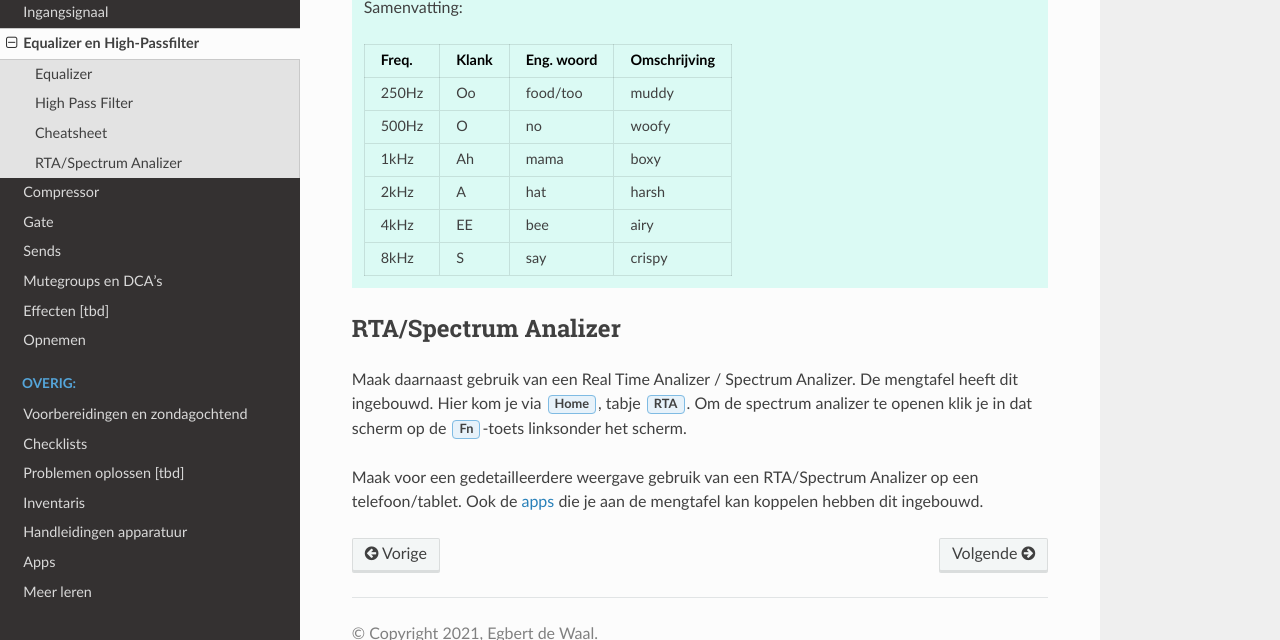
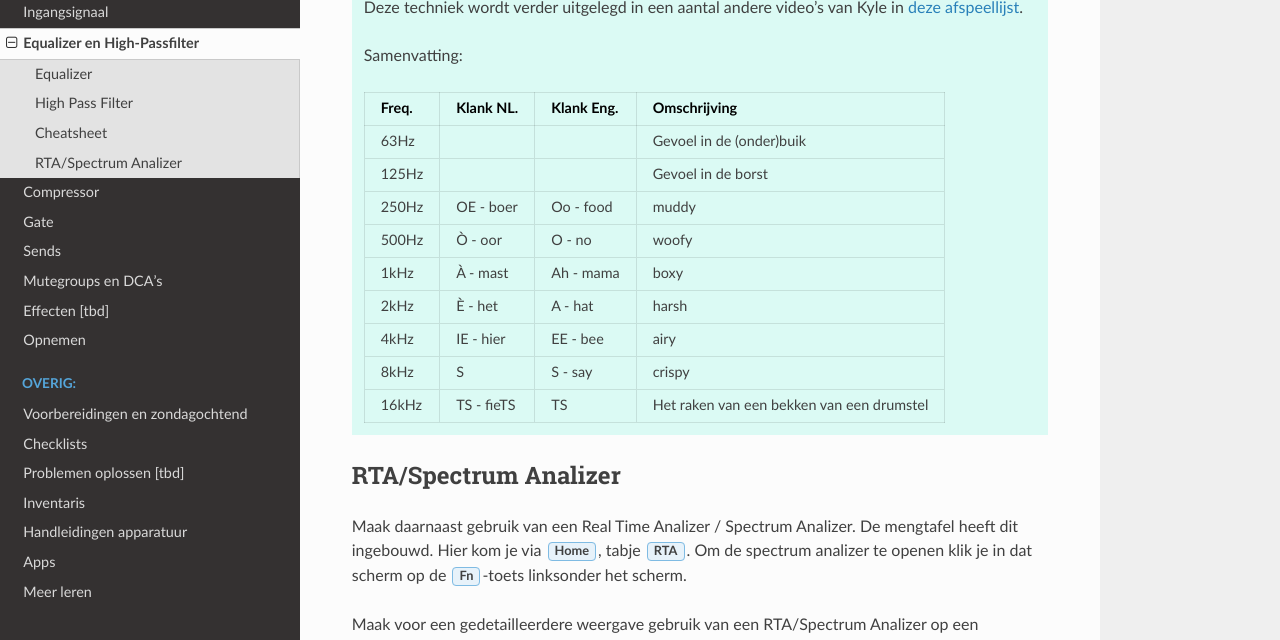
Before and after one commit to edewaal97/docs-geluid-reddingsark-bunschoten, a Sphinx documentation site: the page built from source/gebruik-van-apparatuur/equalizer.rst, in a window 1280 px wide and 900 px high, scrolled down 1913 px, cut to the strip 260-900 px from the top of the window. Built offline with Sphinx 7.4.7 and the Read the Docs theme 2.0.0, drawn with Linux system fonts in a browser that asks for light colours.

Commit message:
Kleine toevoeging aan EQ

```diff
--- a/source/gebruik-van-apparatuur/equalizer.rst
+++ b/source/gebruik-van-apparatuur/equalizer.rst
@@ -36,21 +36,26 @@ Gebruik de :download:`cheatsheet van Sweetwater </downloads/musicfrequencycheats
 .. Tip::
    Ook kan het handig zijn om je oren te trainen en de klanken van verschil in toon hoogte te leren herkennen. Dit wordt in onderstaande video kort uitgelegd.
 
-   .. youtube:: 5rYrcm__3sk
+   .. youtube:: 0fckQLQWhe0
       :width: 100%
+
+   Deze techniek wordt verder uitgelegd in een aantal andere video's van Kyle in `deze afspeellijst <https://www.youtube.com/playlist?list=PLASEfdY-tiDqPbxiB_4sc5wiJTTSJ_rhi>`_.
 
    Samenvatting:
 
-   ======== ======== ============= =============
-   Freq.    Klank    Eng. woord    Omschrijving
-   ======== ======== ============= =============
-   250Hz    Oo       food/too      muddy
-   500Hz    O        no            woofy
-   1kHz     Ah       mama          boxy
-   2kHz     A        hat           harsh
-   4kHz     EE       bee           airy
-   8kHz     S        say           crispy
-   ======== ======== ============= =============
+   ======== ============= =========== =============
+   Freq.    Klank NL.     Klank Eng.  Omschrijving
+   ======== ============= =========== =============
+   63Hz                               Gevoel in de (onder)buik
+   125Hz                              Gevoel in de borst
+   250Hz    OE - boer     Oo - food   muddy
+   500Hz    Ò - oor       O - no      woofy
+   1kHz     À - mast      Ah - mama   boxy
+   2kHz     È - het       A - hat     harsh
+   4kHz     IE - hier     EE - bee    airy
+   8kHz     S             S - say     crispy
+   16kHz    TS - fieTS    TS          Het raken van een bekken van een drumstel
+   ======== ============= =========== =============
 
 RTA/Spectrum Analizer
 ---------------------------------------
```
